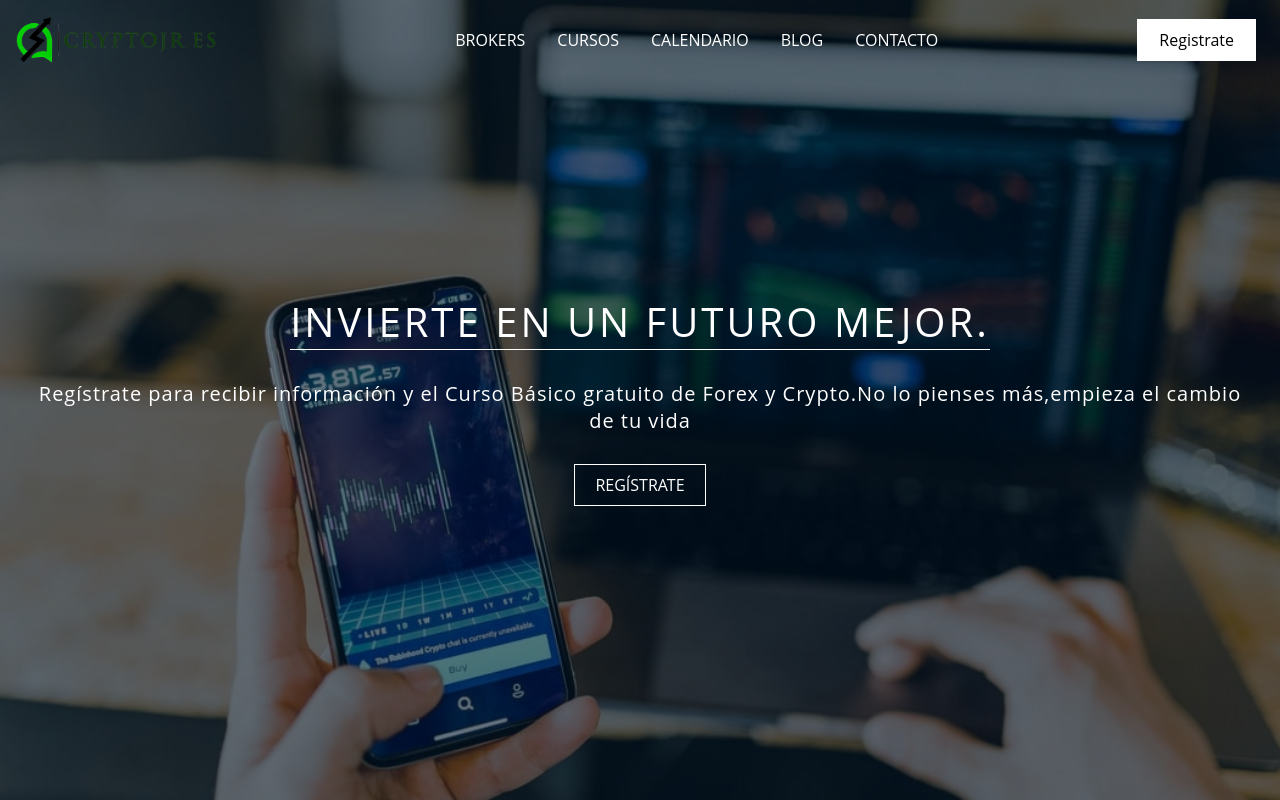
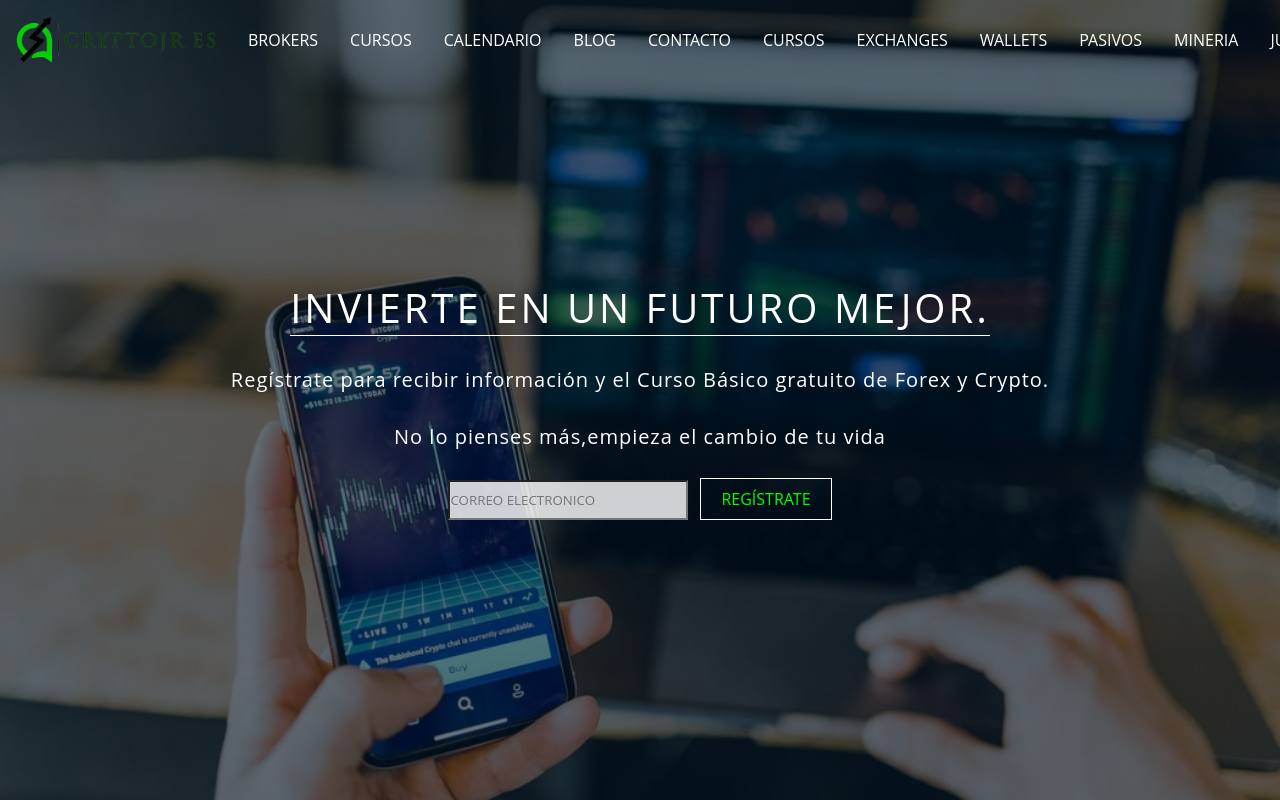
Before and after one commit to Dobaorumin/Crypto, a React (Create React App) app: page / in a window 1280 px wide. Built offline with nearby package versions, Linux system fonts and the light colour scheme.

Commit message:
index page

```diff
--- a/src/components/Hero.js
+++ b/src/components/Hero.js
@@ -6,8 +6,12 @@ export default function Hero() {
       <div className="banner-content">
         <div className="banner-info">
         <h1>Invierte en un futuro mejor.</h1>
-        <p>Regístrate para recibir información y el Curso Básico gratuito de Forex y Crypto.No lo pienses más,empieza el cambio de tu vida</p>
+        <p>Regístrate para recibir información y el Curso Básico gratuito de Forex y Crypto.</p>
+        <p>No lo pienses más,empieza el cambio de tu vida</p>
+        <form>
+        <input placeHolder="Correo Electronico"type="text"></input>
         <a href="#registrate">Regístrate</a>
+        </form>
         </div>
       </div>
     </div>
--- a/src/components/Navbar.js
+++ b/src/components/Navbar.js
@@ -54,6 +54,27 @@ export default function NavBar() {
         <NavLink to="/categorias/contacto" >
           CONTACTO
         </NavLink>
+        <NavLink to="/categorias/contacto" >
+          CURSOS
+        </NavLink>
+        <NavLink to="/categorias/contacto" >
+          EXCHANGES
+        </NavLink>
+        <NavLink to="/categorias/contacto" >
+          WALLETS
+        </NavLink>
+        <NavLink to="/categorias/contacto" >
+          PASIVOS
+        </NavLink>
+        <NavLink to="/categorias/contacto" >
+          MINERIA
+        </NavLink>
+        <NavLink to="/categorias/contacto" >
+          JUGEOS
+        </NavLink>
+        <NavLink to="/categorias/contacto" >
+          TIENDA
+        </NavLink>
       </NavMenu>
       <NavBtn>
         <NavBtnLink href="#comprar">Registrate</NavBtnLink>
--- a/src/css/Hero.css
+++ b/src/css/Hero.css
@@ -48,7 +48,7 @@
 
   .banner-content a {
     text-decoration: none;
-    color: #fff;
+    color: rgb(0, 255, 0);
     padding: 9px 20px;
     border: 1px solid white;
     text-transform: uppercase;
@@ -58,3 +58,16 @@
     background-color: white;
     color: #333;
   }
+
+  form input{
+    width: 15rem;
+    height: 2.5rem;
+    margin-right: 12px;
+    text-transform: uppercase;
+    background-color: rgba(255, 255, 255, 0.809);
+  }
+
+  input:focus{
+    border-color: none;
+    outline: none;
+  }
```
